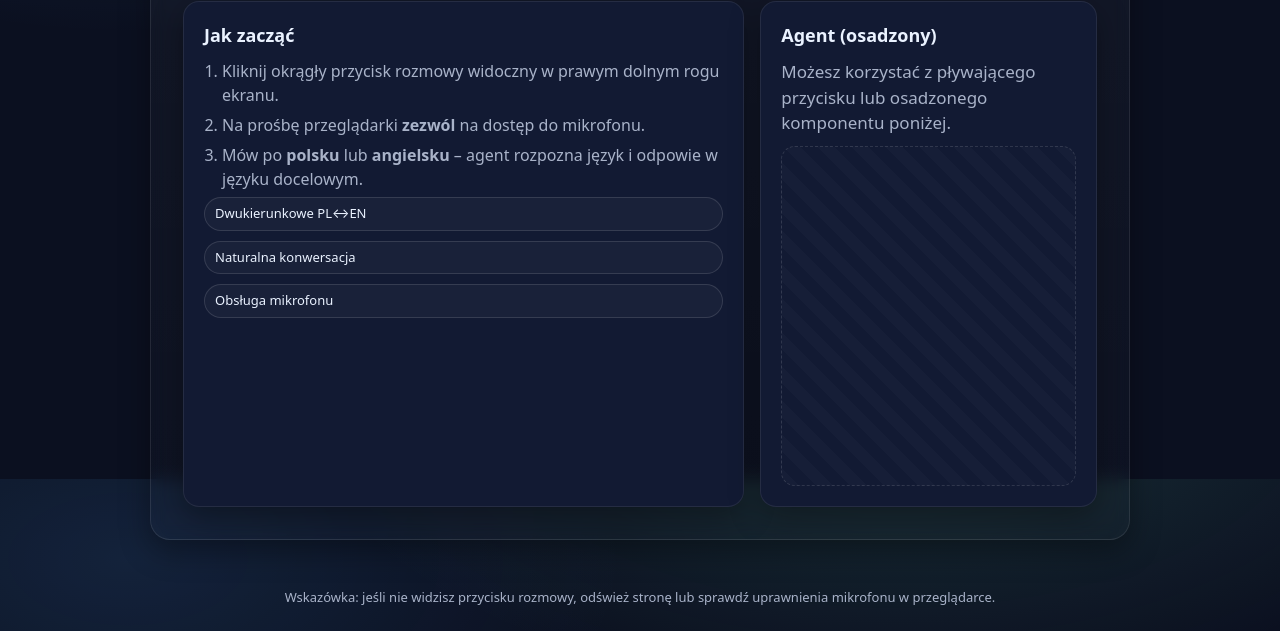
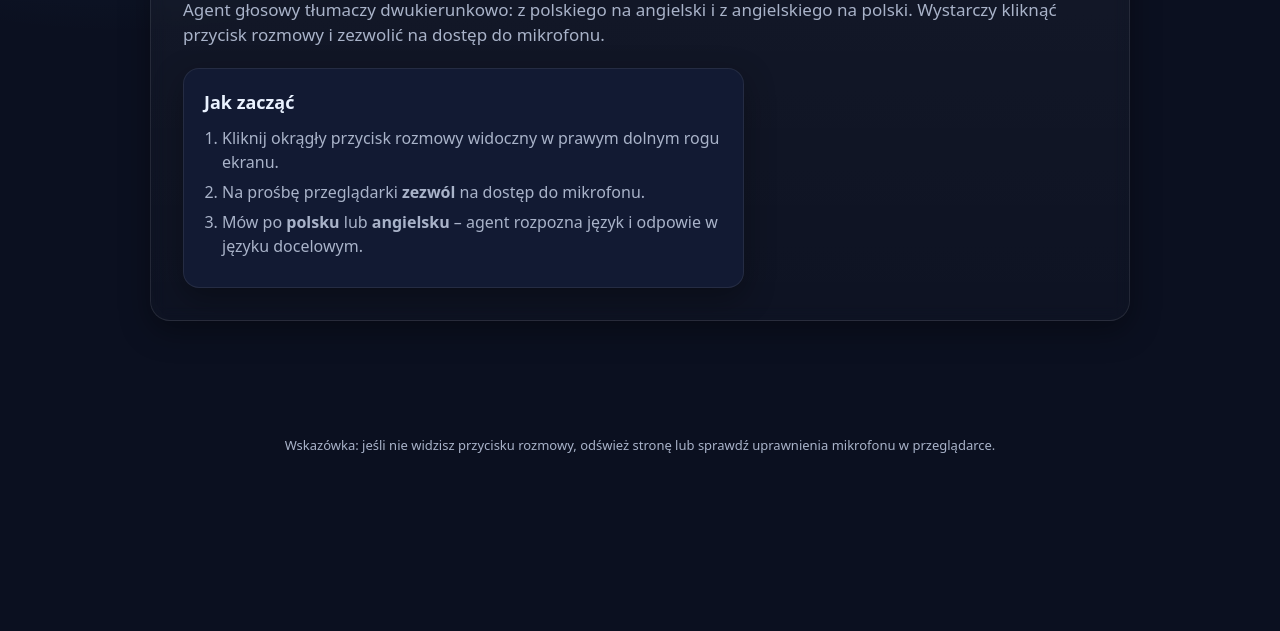
Before and after one commit to JaroAI777/DialogAI, a plain HTML site: page index.html in a window 1280 px wide. Shown: the part 321-952 px from the top of the page. After the commit the page ends 800 px from the top, so only its background shows below. Drawn offline with Linux system fonts and the light colour scheme; a script that the page names is missing.

Commit message:
Update index.html

```diff
--- a/index.html
+++ b/index.html
@@ -123,21 +123,10 @@
             <li>Na prośbę przeglądarki <strong>zezwól</strong> na dostęp do mikrofonu.</li>
             <li>Mów po <strong>polsku</strong> lub <strong>angielsku</strong> – agent rozpozna język i odpowie w języku docelowym.</li>
           </ol>
-          <div class="features" aria-label="Cechy">
-            <span class="pill">Dwukierunkowe PL↔EN</span>
-            <span class="pill">Naturalna konwersacja</span>
-            <span class="pill">Obsługa mikrofonu</span>
-          </div>
+
         </div>
 
-        <div class="card" aria-label="Agent głosowy – osadzony">
-          <h3>Agent (osadzony)</h3>
-          <p class="lead" style="margin: 0 0 8px">Możesz korzystać z pływającego przycisku lub osadzonego komponentu poniżej.</p>
-          <!-- Inline placeholder: niektóre konfiguracje renderują bąbelek jako pływający. Ten blok zapewnia kontekst wizualny. -->
-          <div class="inline-widget">
-            <elevenlabs-convai agent-id="agent_9601k6nzz9anftwsg4ejywt5bp2h"></elevenlabs-convai>
-          </div>
-        </div>
+
       </div>
     </section>
   </main>
```
